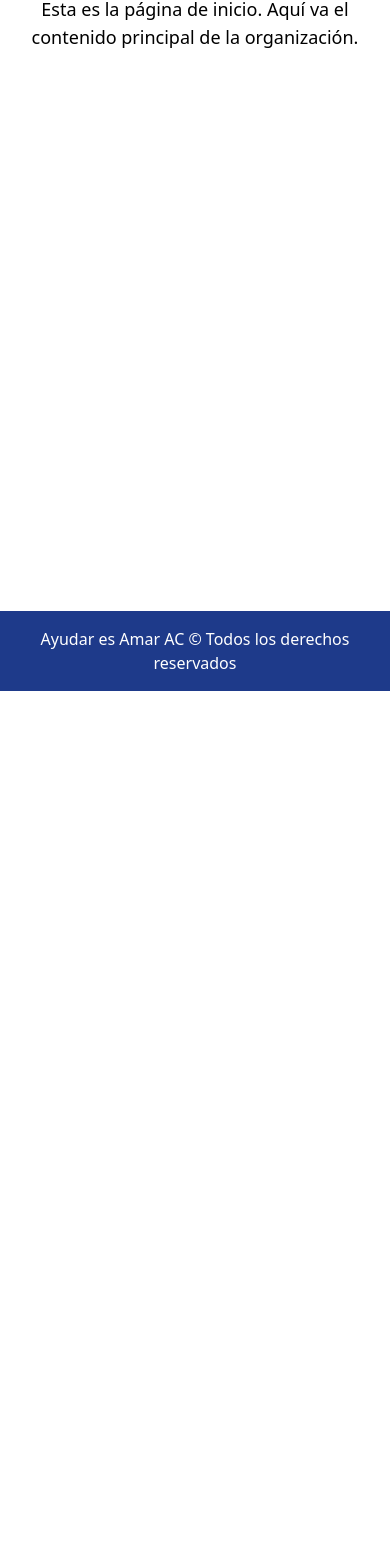
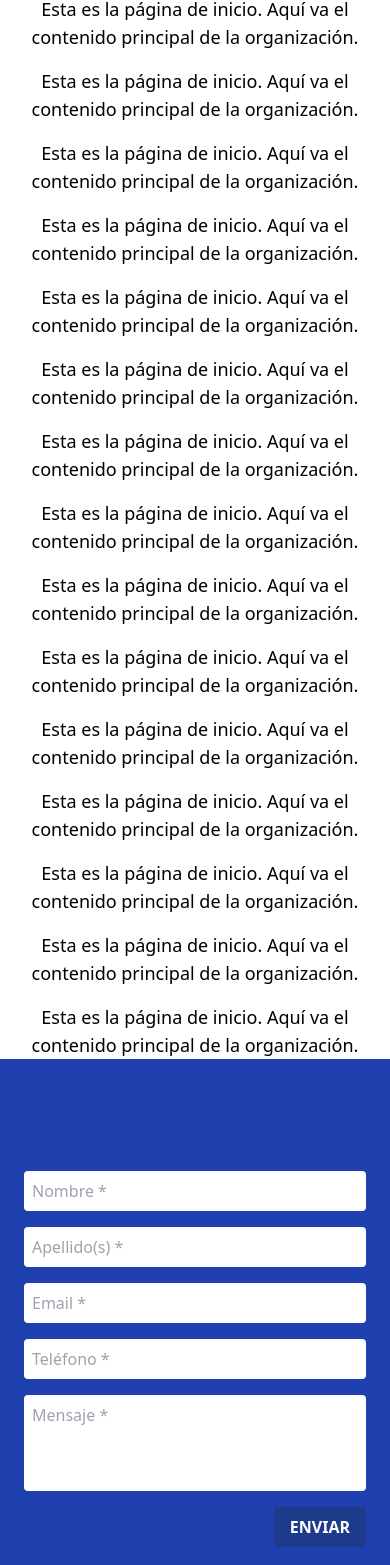
Before and after one commit to Raul-dd/Organization, a React (Vite) app: page / in a window 390 px wide. Shown: the part 153-1718 px from the top of the page. Before the commit the page ends 844 px from the top, so only its background shows below. Built offline with nearby package versions, Linux system fonts and the light colour scheme.

Commit message:
Probando que sea responsivo

```diff
--- a/src/App.jsx
+++ b/src/App.jsx
@@ -1,6 +1,7 @@
 import { BrowserRouter as Router, Routes, Route } from 'react-router-dom';
 import Navbar from './components/Navbar';
 import Footer from './components/Footer';
+import ContactForm from './components/ContactForm';
 
 import Bienvenido from './pages/Bienvenido';
 import ComoAyudar from './pages/ComoAyudar';
@@ -26,9 +27,11 @@ function App() {
             <Route path="/voluntariado" element={<Voluntariado />} />
           </Routes>
         </main>
+        <ContactForm />
         <Footer />
       </div>
     </Router>
+
   );
 }
 
--- /dev/null
+++ b/src/components/ContactForm.jsx
@@ -0,0 +1,95 @@
+import { useState } from 'react';
+
+const ContactForm = () => {
+  const [formData, setFormData] = useState({
+    nombre: '',
+    apellido: '',
+    email: '',
+    telefono: '',
+    mensaje: '',
+  });
+
+  const handleChange = (e) => {
+    const { name, value } = e.target;
+    setFormData(prev => ({ ...prev, [name]: value }));
+  };
+
+  const handleSubmit = (e) => {
+    e.preventDefault();
+    console.log('Datos del formulario:', formData);
+    // Aquí luego se conectará con Laravel
+  };
+
+  return (
+    <section className="bg-blue-800 text-white py-10 px-6">
+      <div className="max-w-6xl mx-auto">
+        <div className="grid md:grid-cols-5 gap-6">
+          {/* Iconos sociales */}
+          <div className="flex flex-col space-y-4 items-start">
+            <i className="fab fa-facebook text-2xl"></i>
+            <i className="fab fa-instagram text-2xl"></i>
+            <i className="fab fa-twitter text-2xl"></i>
+            <i className="fas fa-envelope text-2xl"></i>
+          </div>
+
+          {/* Formulario */}
+          <form className="md:col-span-4 grid grid-cols-1 md:grid-cols-2 gap-4" onSubmit={handleSubmit}>
+            <input
+              name="nombre"
+              type="text"
+              placeholder="Nombre *"
+              value={formData.nombre}
+              onChange={handleChange}
+              required
+              className="p-2 rounded text-black"
+            />
+            <input
+              name="apellido"
+              type="text"
+              placeholder="Apellido(s) *"
+              value={formData.apellido}
+              onChange={handleChange}
+              required
+              className="p-2 rounded text-black"
+            />
+            <input
+              name="email"
+              type="email"
+              placeholder="Email *"
+              value={formData.email}
+              onChange={handleChange}
+              required
+              className="p-2 rounded text-black"
+            />
+            <input
+              name="telefono"
+              type="text"
+              placeholder="Teléfono *"
+              value={formData.telefono}
+              onChange={handleChange}
+              required
+              className="p-2 rounded text-black"
+            />
+            <textarea
+              name="mensaje"
+              placeholder="Mensaje *"
+              value={formData.mensaje}
+              onChange={handleChange}
+              required
+              className="p-2 rounded col-span-1 md:col-span-2 text-black h-24 resize-none"
+            />
+            <button
+              type="submit"
+              className="bg-blue-900 hover:bg-blue-700 text-white font-bold py-2 px-4 rounded w-fit col-span-1 md:col-span-2 self-end ml-auto"
+            >
+              ENVIAR
+            </button>
+          </form>
+        </div>
+        <p className="text-sm mt-4 italic">* campos obligatorios</p>
+      </div>
+    </section>
+  );
+};
+
+export default ContactForm;
--- a/src/pages/Bienvenido.jsx
+++ b/src/pages/Bienvenido.jsx
@@ -5,6 +5,49 @@ const Bienvenido = () => {
       <p className="mt-4 text-lg max-w-2xl mx-auto">
         Esta es la página de inicio. Aquí va el contenido principal de la organización.
       </p>
+      <p className="mt-4 text-lg max-w-2xl mx-auto">
+        Esta es la página de inicio. Aquí va el contenido principal de la organización.
+      </p>
+      <p className="mt-4 text-lg max-w-2xl mx-auto">
+        Esta es la página de inicio. Aquí va el contenido principal de la organización.
+      </p>
+      <p className="mt-4 text-lg max-w-2xl mx-auto">
+        Esta es la página de inicio. Aquí va el contenido principal de la organización.
+      </p>
+      <p className="mt-4 text-lg max-w-2xl mx-auto">
+        Esta es la página de inicio. Aquí va el contenido principal de la organización.
+      </p>
+      <p className="mt-4 text-lg max-w-2xl mx-auto">
+        Esta es la página de inicio. Aquí va el contenido principal de la organización.
+      </p>
+      <p className="mt-4 text-lg max-w-2xl mx-auto">
+        Esta es la página de inicio. Aquí va el contenido principal de la organización.
+      </p>
+      <p className="mt-4 text-lg max-w-2xl mx-auto">
+        Esta es la página de inicio. Aquí va el contenido principal de la organización.
+      </p>
+      <p className="mt-4 text-lg max-w-2xl mx-auto">
+        Esta es la página de inicio. Aquí va el contenido principal de la organización.
+      </p>
+      <p className="mt-4 text-lg max-w-2xl mx-auto">
+        Esta es la página de inicio. Aquí va el contenido principal de la organización.
+      </p>
+      <p className="mt-4 text-lg max-w-2xl mx-auto">
+        Esta es la página de inicio. Aquí va el contenido principal de la organización.
+      </p>
+      <p className="mt-4 text-lg max-w-2xl mx-auto">
+        Esta es la página de inicio. Aquí va el contenido principal de la organización.
+      </p>
+      <p className="mt-4 text-lg max-w-2xl mx-auto">
+        Esta es la página de inicio. Aquí va el contenido principal de la organización.
+      </p>
+      <p className="mt-4 text-lg max-w-2xl mx-auto">
+        Esta es la página de inicio. Aquí va el contenido principal de la organización.
+      </p>
+      <p className="mt-4 text-lg max-w-2xl mx-auto">
+        Esta es la página de inicio. Aquí va el contenido principal de la organización.
+      </p>
+
     </section>
   );
 };
```
